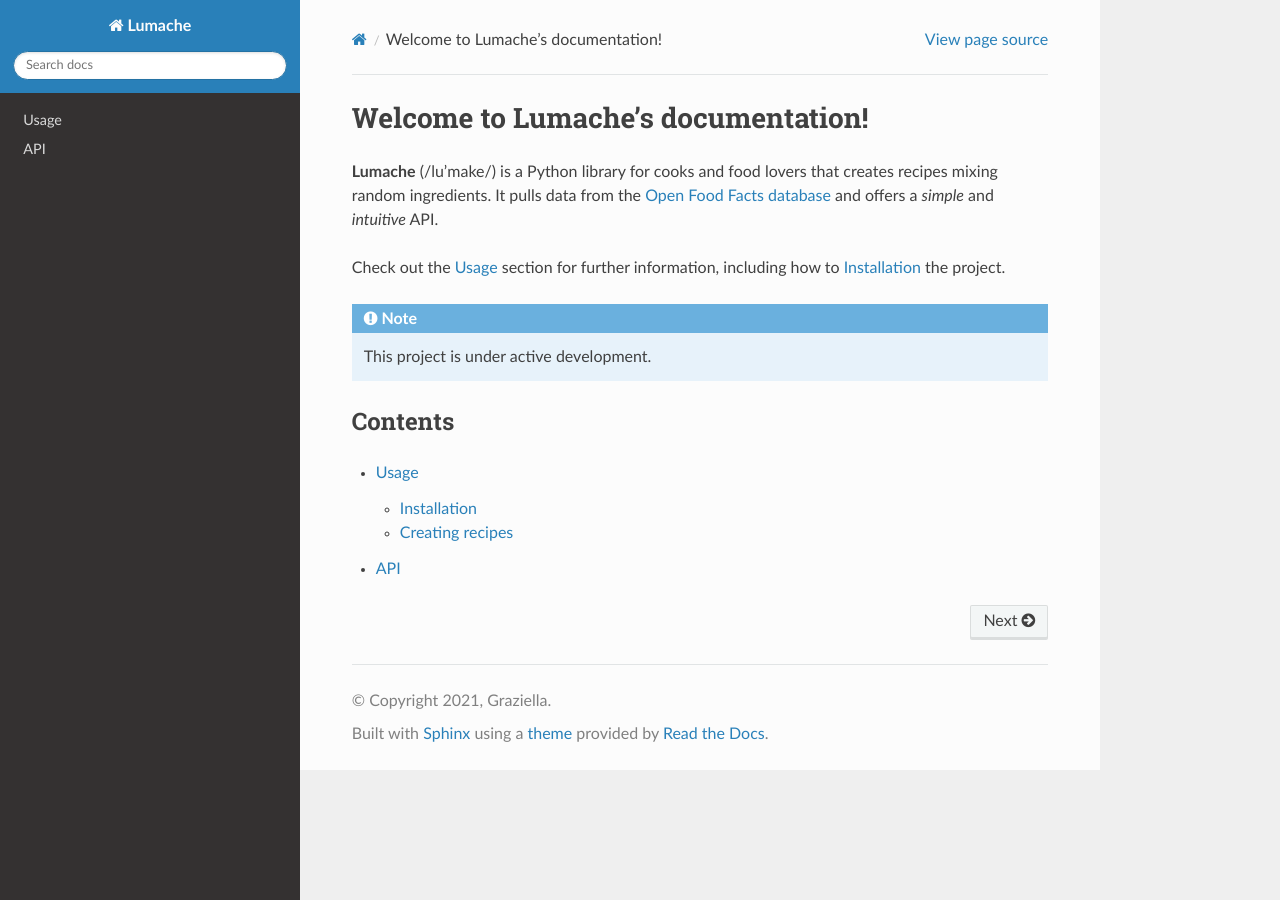
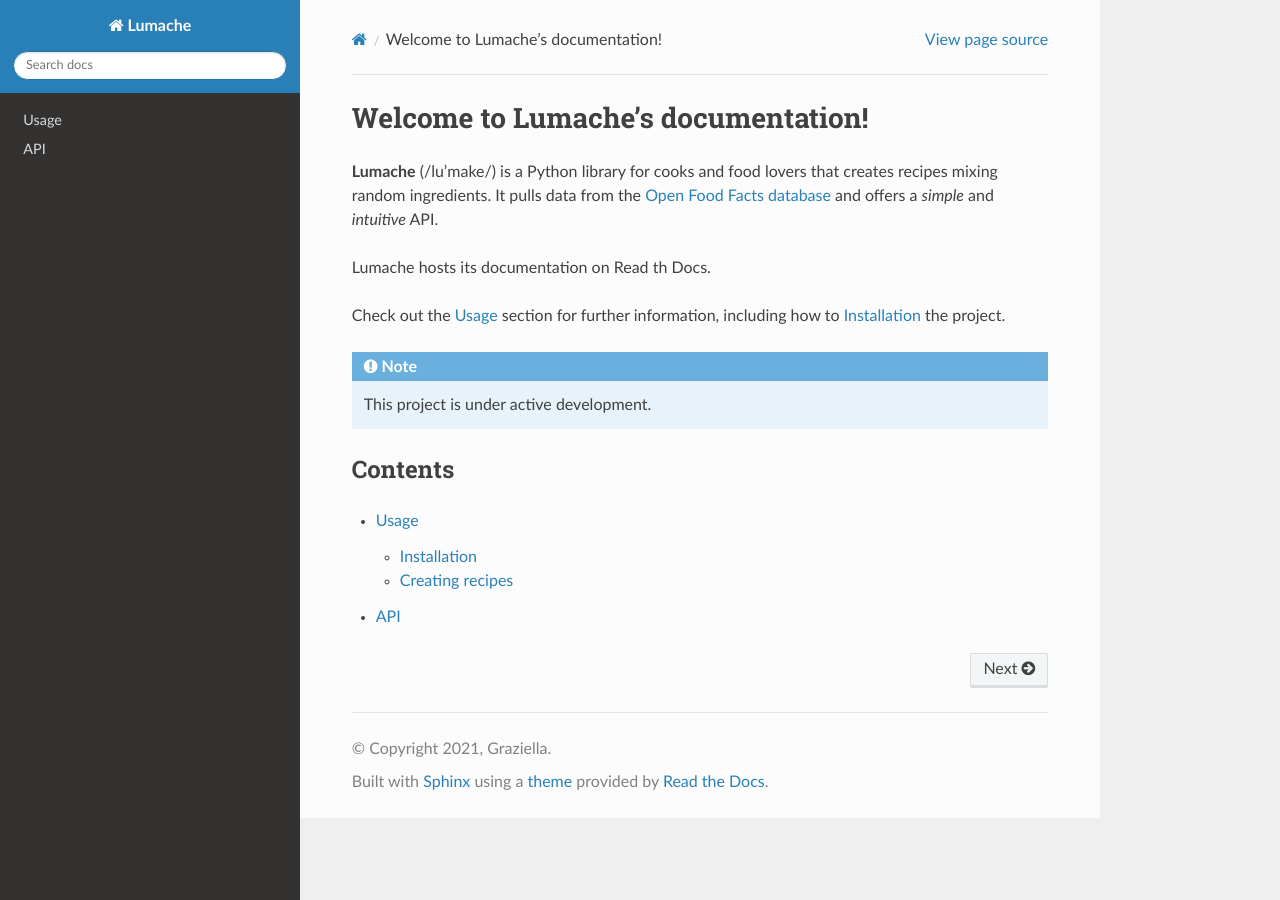
Before and after one commit to elspv/readthedocs-tutorial, a Sphinx documentation site: the page built from docs/source/index.rst, in a window 1280 px wide. Built offline with Sphinx 7.4.7 and the Read the Docs theme 3.1.0, drawn with Linux system fonts in a browser that asks for light colours.

Commit message:
Following tutorial

```diff
--- a/docs/source/index.rst
+++ b/docs/source/index.rst
@@ -5,6 +5,8 @@
 that creates recipes mixing random ingredients.
 It pulls data from the `Open Food Facts database <https://world.openfoodfacts.org/>`_
 and offers a *simple* and *intuitive* API.
+
+Lumache hosts its documentation on Read th Docs.
 
 Check out the :doc:`usage` section for further information, including
 how to :ref:`installation` the project.
```
